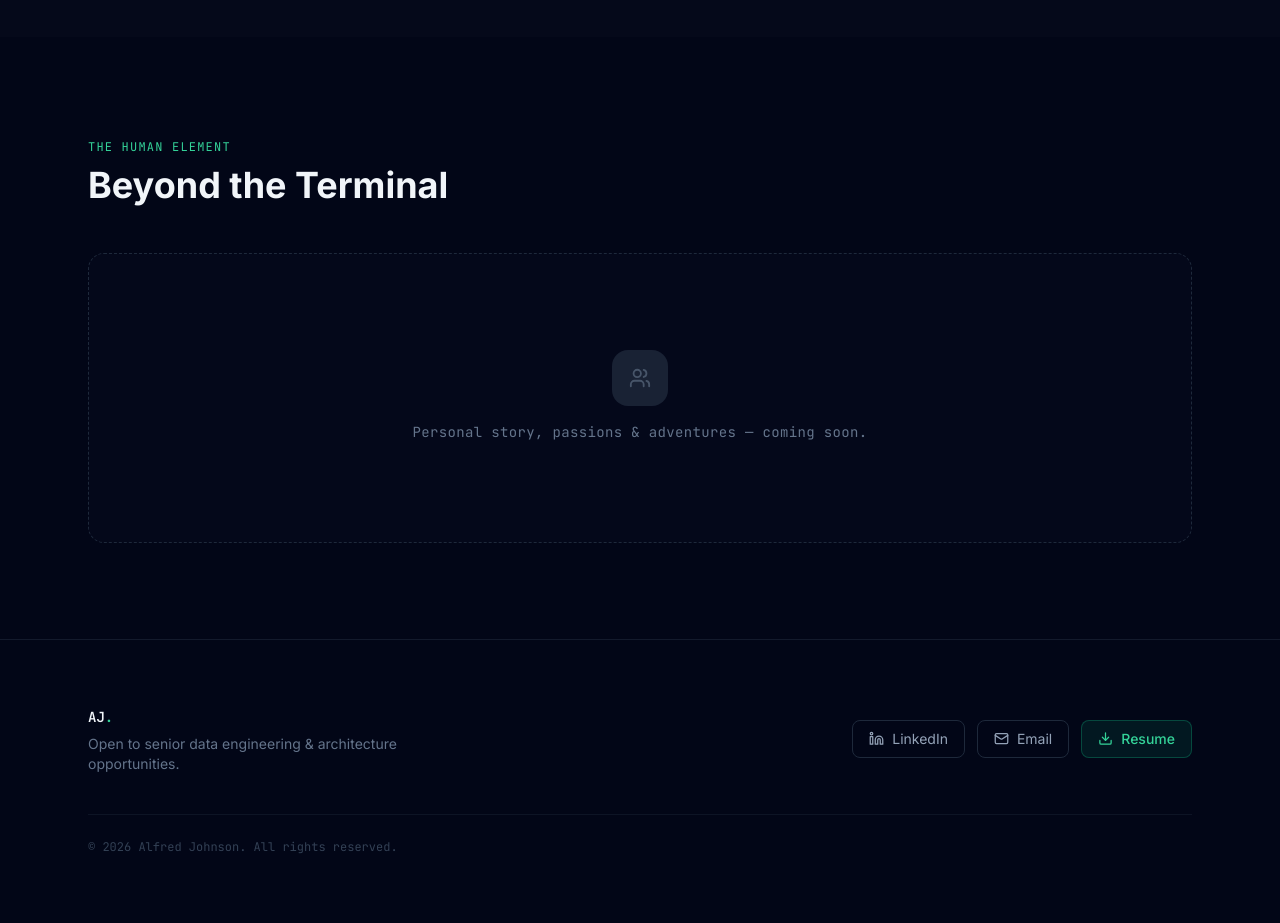
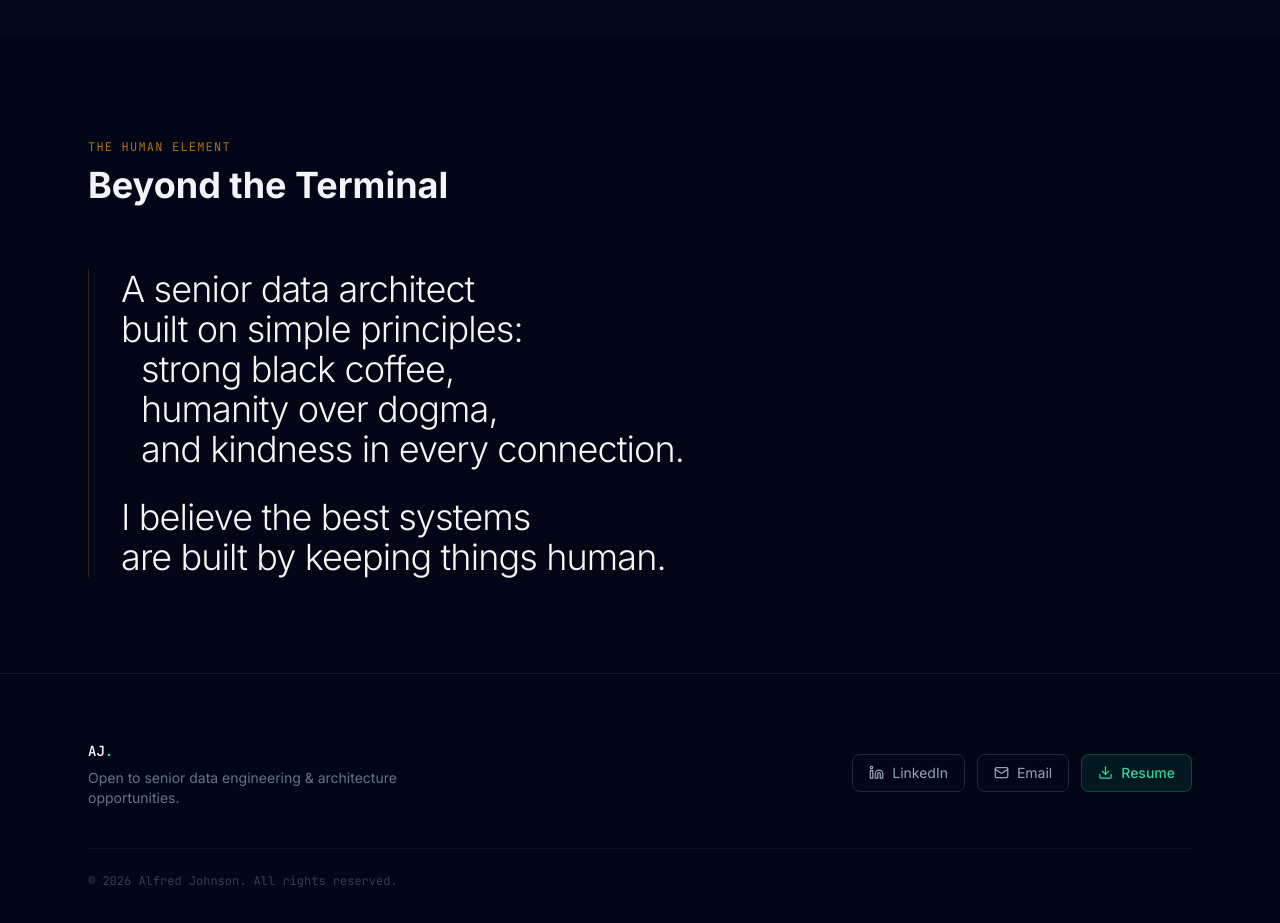
Before and after one commit to deepredalfa/alfred-personal-website, a React (Vite) app: page / in a window 1280 px wide. Shown: the part 2500-3423 px from the top of the page. Built offline with nearby package versions, Linux system fonts and the light colour scheme.

Commit message:
Add brewing fade-in animation to personal intro section

```diff
--- a/src/App.jsx
+++ b/src/App.jsx
@@ -15,7 +15,7 @@
 //   App         — Root component
 // ─────────────────────────────────────────────────────────────────────────────
 
-import { useState, useEffect } from 'react'
+import { useState, useEffect, useRef } from 'react'
 import {
   Terminal, Layers, Code2, Server, Cloud, Workflow,
   Activity, Shield, Network, Database, Users,
@@ -164,6 +164,20 @@ const PROJECTS = [
       impact: `Delivers a production-grade analytical foundation processing millions of quarterly property records with full ACID guarantees via Delta Lake time-travel and versioning. dbt enforces lineage documentation and automated data quality testing across all models. The AI layer allows non-technical stakeholders to interrogate market trends in plain English — correlating property prices with interest rate movements, migration patterns, and affordability metrics — without writing a single query. GitHub Actions CI/CD enforces dbt tests and Python linting on every push.`,
     },
   },
+]
+
+// UPDATE: Edit phrase text here to update the personal introduction copy.
+// delay   — seconds after the section enters the viewport before this phrase appears
+// indent  — visually indents the core-value lines, like a typographic list
+// gap     — adds breathing room *after* this phrase (paragraph break between sentences)
+const INTRO_PHRASES = [
+  { text: 'A senior data architect',             delay: 0,    indent: false, gap: false },
+  { text: 'built on simple principles:',         delay: 0.65, indent: false, gap: false },
+  { text: 'strong black coffee,',               delay: 1.35, indent: true,  gap: false },
+  { text: 'humanity over dogma,',               delay: 2.05, indent: true,  gap: false },
+  { text: 'and kindness in every connection.',  delay: 2.75, indent: true,  gap: true  },
+  { text: 'I believe the best systems',         delay: 3.85, indent: false, gap: false },
+  { text: 'are built by keeping things human.', delay: 4.55, indent: false, gap: false },
 ]
 
 // ─── ACCENT MAP ───────────────────────────────────────────────────────────────
@@ -598,28 +612,63 @@ function ProjectsSection() {
 // ─── PERSONAL ─────────────────────────────────────────────────────────────────
 
 function PersonalSection() {
+  const [brewing, setBrewing] = useState(false)
+  const ref = useRef(null)
+
+  // Trigger once when the section scrolls into view — never replays
+  useEffect(() => {
+    const observer = new IntersectionObserver(
+      ([entry]) => {
+        if (entry.isIntersecting) {
+          setBrewing(true)
+          observer.disconnect()
+        }
+      },
+      { threshold: 0.3 }
+    )
+    if (ref.current) observer.observe(ref.current)
+    return () => observer.disconnect()
+  }, [])
+
   return (
     <section id="about" className="py-24 bg-slate-950">
       <div className="max-w-6xl mx-auto px-6">
-        <div className="mb-12">
-          <span className="text-xs font-mono text-emerald-400 tracking-widest uppercase">The Human Element</span>
+
+        {/* Section header — amber accent marks the shift from technical to human */}
+        <div className="mb-16">
+          <span className="text-xs font-mono text-amber-500/70 tracking-widest uppercase">
+            The Human Element
+          </span>
           <h2 className="text-4xl font-bold text-slate-100 mt-2">Beyond the Terminal</h2>
         </div>
 
-        {/* UPDATE: Replace this placeholder with your personal story, passions, and interests */}
-        <div className="rounded-2xl border border-dashed border-slate-800 bg-slate-900/20 p-16 md:p-24 flex flex-col items-center justify-center text-center gap-4">
-          <div className="w-14 h-14 rounded-2xl bg-slate-800/80 flex items-center justify-center">
-            <Users size={22} className="text-slate-600" aria-hidden="true" />
-          </div>
-          <div>
-            <p className="text-slate-500 text-sm font-mono tracking-wide">
-              Personal story, passions & adventures — coming soon.
-            </p>
-            <p className="text-slate-600 text-xs mt-1">
-              {/* UPDATE: Replace with your personal content */}
-            </p>
-          </div>
+        {/*
+          Brewing reveal — phrases drip in sequentially.
+          The left border acts as a typographic pull-quote marker (warm amber, low opacity).
+          The indent on core-value lines mimics a prose list without bullet points.
+        */}
+        <div
+          ref={ref}
+          className="max-w-2xl border-l border-amber-500/20 pl-8"
+          aria-label="Personal introduction"
+        >
+          {INTRO_PHRASES.map((phrase, i) => (
+            <span
+              key={i}
+              className={[
+                'block font-light text-stone-100 leading-[1.35] tracking-tight',
+                'text-3xl md:text-4xl',
+                phrase.indent ? 'pl-5'  : '',
+                phrase.gap    ? 'mb-7'  : '',
+                brewing ? 'animate-brew' : 'opacity-0',
+              ].join(' ')}
+              style={{ animationDelay: `${phrase.delay}s` }}
+            >
+              {phrase.text}
+            </span>
+          ))}
         </div>
+
       </div>
     </section>
   )
--- a/tailwind.config.js
+++ b/tailwind.config.js
@@ -10,6 +10,17 @@ export default {
         sans: ['Inter', 'system-ui', 'sans-serif'],
         mono: ['"JetBrains Mono"', '"Fira Code"', 'monospace'],
       },
+      keyframes: {
+        // Slow, graceful settle — like coffee dripping into a cup
+        brew: {
+          '0%':   { opacity: '0', transform: 'translateY(7px)' },
+          '100%': { opacity: '1', transform: 'translateY(0)' },
+        },
+      },
+      animation: {
+        // ease-out-expo curve: deliberate start, soft landing — not a snap
+        brew: 'brew 1.1s cubic-bezier(0.16, 1, 0.3, 1) forwards',
+      },
     },
   },
   plugins: [],
```
